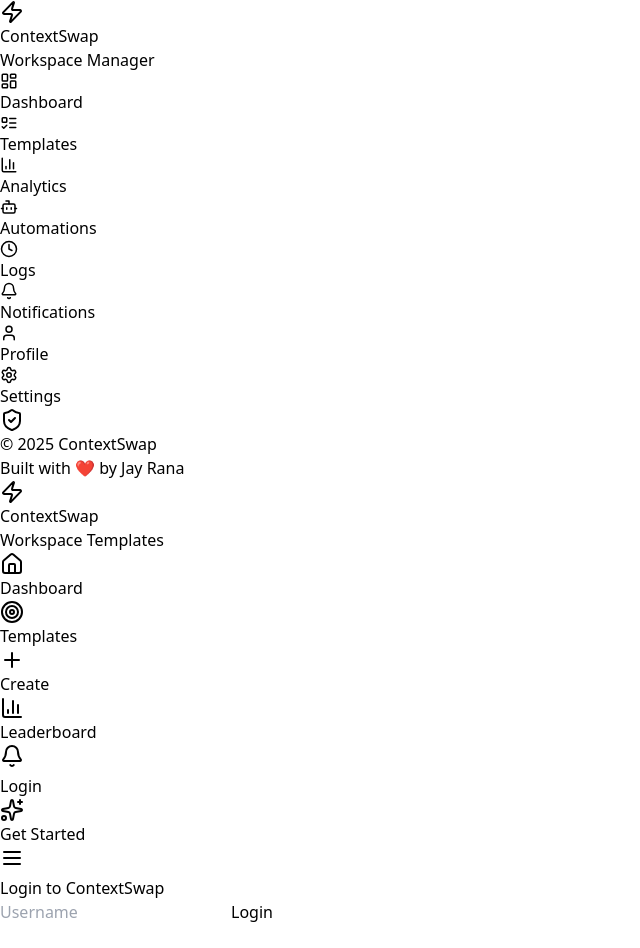
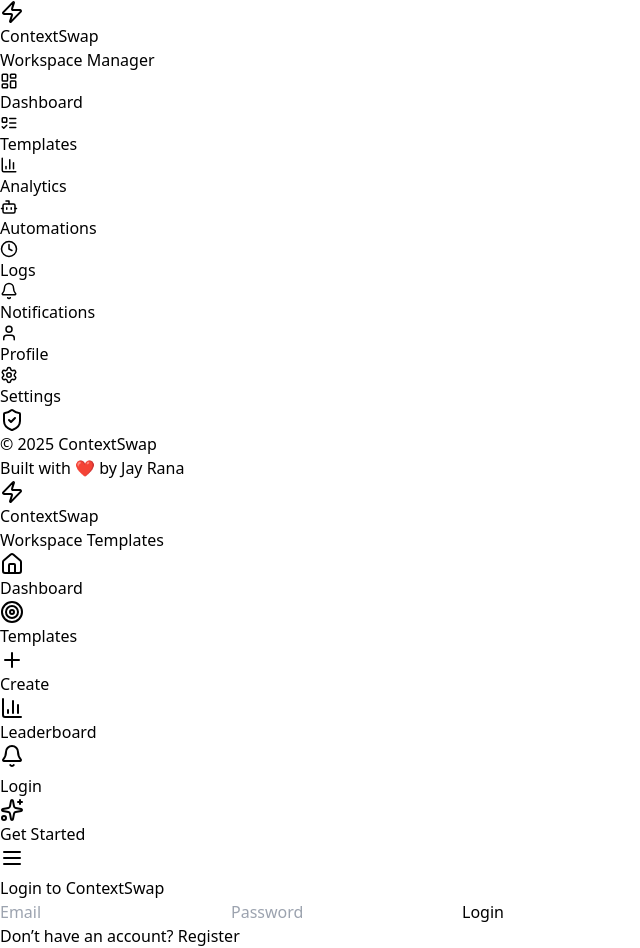
Before and after one commit to JaYRaNa213/ModoCore_Desktop_APP, a React (Vite) app in the folder frontend/: page /#/login in a window 1280 px wide. Shown: the whole page, without its empty margins (0-640 px from the left). Before the commit the page ends 924 px from the top, so only its background shows below. Built offline with nearby package versions, Linux system fonts and the light colour scheme.

Commit message:
login and register frontend

```diff
--- a/frontend/src/App.jsx
+++ b/frontend/src/App.jsx
@@ -31,29 +31,72 @@ export default function App() {
         <main className="p-6 overflow-y-auto">
           <Routes>
             {/* 🔓 Public Routes */}
+
             <Route path="/" element={<Dashboard />} />
+
+            {/* <Route
+  path="/"
+  element={
+    <PrivateRoute>
+      <Dashboard />
+    </PrivateRoute>
+  }
+/> */}
+
+
             <Route path="/templates" element={<Templates />} />
             <Route path="/logs" element={<Logs />} />
             <Route path="/analytics" element={<Analytics />} />
             <Route path="/settings" element={<Settings />} />
             <Route path="/notifications" element={<Notifications />} />
-            <Route path="/profile" element={<Profile />} />
+
             {/* <Route path="/workspaces" element={<Workspaces />} /> */}
+
             <Route path="/template/:id" element={<TemplateDetail />} />
 
             {/* 🔒 Only protect the ones you want */}
             <Route
-              path="/add-template"
-              element={
+  path="/add-template"
+  element={
+    <PrivateRoute>
+      <AddTemplate />
+    </PrivateRoute>
+  }
+/>
 
-                  <AddTemplate />
+            <Route
+  path="/templates/edit/:id"
+  element={
+    <PrivateRoute>
+      <EditTemplate />
+    </PrivateRoute>
+  }
+/>
+<Route
+  path="/automations"
+  element={
+    <PrivateRoute>
+      <Automations />
+    </PrivateRoute>
+  }
+/>
+<Route
+  path="/automation-logs"
+  element={
+    <PrivateRoute>
+      <AutomationLogs />
+    </PrivateRoute>
+  }
+/>
+<Route
+  path="/profile"
+  element={
+    <PrivateRoute>
+      <Profile />
+    </PrivateRoute>
+  }
+/>
 
-              }
-            />
-            <Route path="/templates/edit/:id" element={<EditTemplate />} />
-            <Route path="/automations" element={<Automations />} />
-              <Route path="/automation-logs" element={<AutomationLogs />} />
-              {/* <Route path="/admin-panel" element={<AdminPanel />} /> */}
 
             {/* 🧾 Auth Pages */}
             <Route path="/login" element={<Login />} />
--- a/frontend/src/auth/AuthContext.jsx
+++ b/frontend/src/auth/AuthContext.jsx
@@ -1,16 +1,37 @@
-// src/auth/AuthContext.jsx
-import { createContext, useContext, useState } from "react";
+import { createContext, useContext, useEffect, useState } from "react";
 
 const AuthContext = createContext();
 
 export function AuthProvider({ children }) {
-  const [user, setUser] = useState(null);
+  const [user, setUser] = useState(() => {
+    const stored = localStorage.getItem("contextswap-user");
+    return stored ? JSON.parse(stored) : null;
+  });
 
-  const login = (userData) => setUser(userData);
-  const logout = () => setUser(null);
+  const [token, setToken] = useState(() => {
+    return localStorage.getItem("contextswap-token") || null;
+  });
+
+  const login = (userData, authToken) => {
+    setUser(userData);
+    setToken(authToken);
+    localStorage.setItem("contextswap-user", JSON.stringify(userData));
+    localStorage.setItem("contextswap-token", authToken);
+  };
+
+  const logout = () => {
+    setUser(null);
+    setToken(null);
+    localStorage.removeItem("contextswap-user");
+    localStorage.removeItem("contextswap-token");
+  };
+
+  useEffect(() => {
+    // Future enhancement: validate token/session
+  }, []);
 
   return (
-    <AuthContext.Provider value={{ user, login, logout }}>
+    <AuthContext.Provider value={{ user, token, login, logout }}>
       {children}
     </AuthContext.Provider>
   );
--- a/frontend/src/auth/Login.jsx
+++ b/frontend/src/auth/Login.jsx
@@ -4,38 +4,83 @@ import { useNavigate } from "react-router-dom";
 import { useAuth } from "./AuthContext";
 
 export default function Login() {
-  const [username, setUsername] = useState("");
+  const [form, setForm] = useState({ email: "", password: "" });
+  const [error, setError] = useState("");
   const { login } = useAuth();
   const navigate = useNavigate();
 
-  const handleLogin = (e) => {
+  const handleChange = (e) =>
+    setForm({ ...form, [e.target.name]: e.target.value });
+
+  const handleLogin = async (e) => {
     e.preventDefault();
-    login(username);
+    setError(""); // reset error on submit
+
+    try {
+      const res = await fetch("/api/auth/login", {
+        method: "POST",
+        headers: { "Content-Type": "application/json" },
+        body: JSON.stringify(form),
+      });
+
+      const data = await res.json();
+      if (!res.ok) throw new Error(data.message || "Login failed");
+
+      // Store full user object in context
+      login(data.user);
+
+      // Redirect after login
       navigate("/");
+    } catch (err) {
+      setError(err.message);
+    }
   };
 
   return (
-    <div className="min-h-screen flex items-center justify-center bg-gray-100">
-      <form
-        onSubmit={handleLogin}
-        className="bg-white p-8 rounded shadow-md w-full max-w-sm"
-      >
-        <h1 className="text-xl font-bold mb-4">Login to ContextSwap</h1>
+    <div className="min-h-screen flex items-center justify-center bg-black px-4">
+      <div className="bg-neutral-900 p-8 rounded-xl w-full max-w-md shadow-2xl">
+        <h1 className="text-3xl font-bold text-white text-center mb-6">
+          Login to ContextSwap
+        </h1>
+        <form onSubmit={handleLogin} className="space-y-4">
           <input
-          type="text"
-          placeholder="Username"
-          value={username}
-          onChange={(e) => setUsername(e.target.value)}
-          className="w-full p-2 mb-4 border rounded"
+            type="email"
+            name="email"
+            placeholder="Email"
+            value={form.email}
+            onChange={handleChange}
             required
+            className="w-full px-4 py-2 rounded bg-neutral-800 text-white border border-neutral-700 focus:outline-none focus:ring focus:border-indigo-500"
           />
+          <input
+            type="password"
+            name="password"
+            placeholder="Password"
+            value={form.password}
+            onChange={handleChange}
+            required
+            className="w-full px-4 py-2 rounded bg-neutral-800 text-white border border-neutral-700 focus:outline-none focus:ring focus:border-indigo-500"
+          />
+          {error && (
+            <p className="text-red-500 text-sm text-center">{error}</p>
+          )}
           <button
             type="submit"
-          className="w-full bg-indigo-600 text-white p-2 rounded hover:bg-indigo-700"
+            className="w-full bg-indigo-600 text-white py-2 rounded hover:bg-indigo-700 transition"
           >
             Login
           </button>
         </form>
+        <p className="text-sm text-neutral-400 mt-4 text-center">
+          Don’t have an account?{" "}
+          <a
+            href="/register"
+            className="text-indigo-400 hover:underline font-medium"
+          >
+            Register
+          </a>
+        </p>
+      </div>
     </div>
   );
 }
--- a/frontend/src/auth/Register.jsx
+++ b/frontend/src/auth/Register.jsx
@@ -1,29 +1,72 @@
-// src/auth/Register.jsx
 import { useState } from "react";
-import { useNavigate } from "react-router-dom";
-import { useAuth } from "./AuthContext";
+import { useNavigate, Link } from "react-router-dom";
+import { useAuth } from "../auth/AuthContext"; // adjust path if needed
 
 export default function Register() {
-  const { login } = useAuth(); // we'll just simulate login after "register"
+  const { login } = useAuth();
   const navigate = useNavigate();
+
   const [form, setForm] = useState({ username: "", email: "", password: "" });
+  const [loading, setLoading] = useState(false);
+  const [error, setError] = useState("");
 
   const handleChange = (e) =>
     setForm({ ...form, [e.target.name]: e.target.value });
 
-  const handleSubmit = (e) => {
+  const handleSubmit = async (e) => {
     e.preventDefault();
-    // Simulate register → then login
-    login(form.username);
-    navigate("/");
+    setError("");
+    setLoading(true);
+
+    try {
+      // Register user
+      const res = await fetch("http://localhost:5000/api/auth/register", {
+        method: "POST",
+        headers: { "Content-Type": "application/json" },
+        body: JSON.stringify(form),
+      });
+
+      if (!res.ok) {
+        const errData = await res.json();
+        throw new Error(errData.message || "Registration failed");
+      }
+
+      // Auto-login after successful register
+      const loginRes = await fetch("http://localhost:5000/api/auth/login", {
+        method: "POST",
+        headers: { "Content-Type": "application/json" },
+        body: JSON.stringify({
+          email: form.email,
+          password: form.password,
+        }),
+      });
+
+      if (!loginRes.ok) {
+        const errData = await loginRes.json();
+        throw new Error(errData.message || "Auto-login failed");
+      }
+
+      const data = await loginRes.json();
+      login(data.user); // store user in context (already includes token in localStorage)
+      navigate("/");
+    } catch (err) {
+      setError(err.message || "Something went wrong");
+    } finally {
+      setLoading(false);
+    }
   };
 
   return (
-    <div className="flex items-center justify-center min-h-screen bg-gray-100 px-4">
-      <div className="bg-white shadow-lg p-8 rounded-lg w-full max-w-md">
-        <h2 className="text-2xl font-bold mb-6 text-center text-indigo-600">
-          Create an Account
+    <div className="min-h-screen flex items-center justify-center bg-neutral-900 text-white px-4">
+      <div className="w-full max-w-md bg-neutral-800 rounded-xl p-8 shadow-xl">
+        <h2 className="text-3xl font-bold text-center mb-6 text-indigo-400">
+          Create Account
         </h2>
+        {error && (
+          <div className="bg-red-500 text-white px-4 py-2 mb-4 rounded">
+            {error}
+          </div>
+        )}
         <form onSubmit={handleSubmit} className="space-y-4">
           <input
             type="text"
@@ -32,7 +75,7 @@ export default function Register() {
             value={form.username}
             onChange={handleChange}
             required
-            className="w-full px-4 py-2 border rounded-md focus:outline-none focus:ring focus:border-indigo-500"
+            className="w-full px-4 py-2 bg-neutral-700 rounded focus:outline-none focus:ring-2 focus:ring-indigo-500"
           />
           <input
             type="email"
@@ -41,7 +84,7 @@ export default function Register() {
             value={form.email}
             onChange={handleChange}
             required
-            className="w-full px-4 py-2 border rounded-md focus:outline-none focus:ring focus:border-indigo-500"
+            className="w-full px-4 py-2 bg-neutral-700 rounded focus:outline-none focus:ring-2 focus:ring-indigo-500"
           />
           <input
             type="password"
@@ -50,23 +93,24 @@ export default function Register() {
             value={form.password}
             onChange={handleChange}
             required
-            className="w-full px-4 py-2 border rounded-md focus:outline-none focus:ring focus:border-indigo-500"
+            className="w-full px-4 py-2 bg-neutral-700 rounded focus:outline-none focus:ring-2 focus:ring-indigo-500"
           />
           <button
             type="submit"
-            className="w-full bg-indigo-600 text-white py-2 rounded-md hover:bg-indigo-700 transition"
+            disabled={loading}
+            className="w-full py-2 bg-indigo-600 hover:bg-indigo-700 rounded transition disabled:opacity-50"
           >
-            Sign Up
+            {loading ? "Creating..." : "Sign Up"}
           </button>
         </form>
-        <p className="text-sm text-gray-500 mt-4 text-center">
+        <p className="mt-4 text-sm text-gray-400 text-center">
           Already have an account?{" "}
-          <a
-            href="/login"
-            className="text-indigo-600 hover:underline font-medium"
+          <Link
+            to="/login"
+            className="text-indigo-400 hover:underline font-medium"
           >
             Log in
-          </a>
+          </Link>
         </p>
       </div>
     </div>
```
Also changed, not shown: frontend/src/services/api.js (added, +18 -0 lines), frontend/tree.txt. Lines whose indentation alone changed are shown as unchanged.
